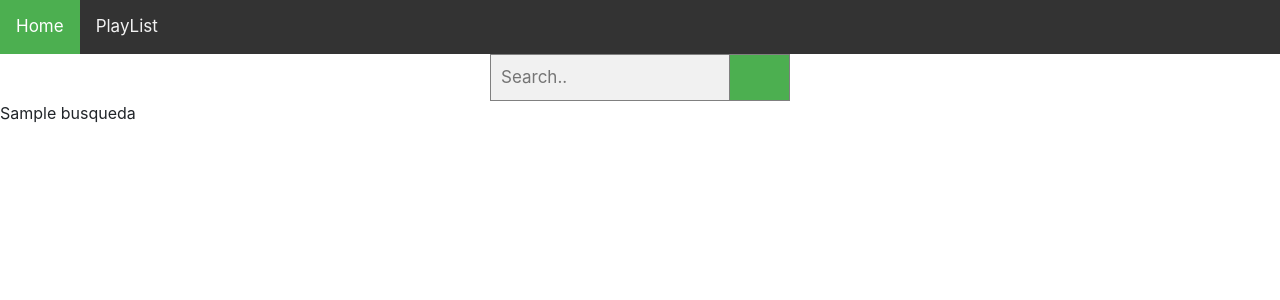
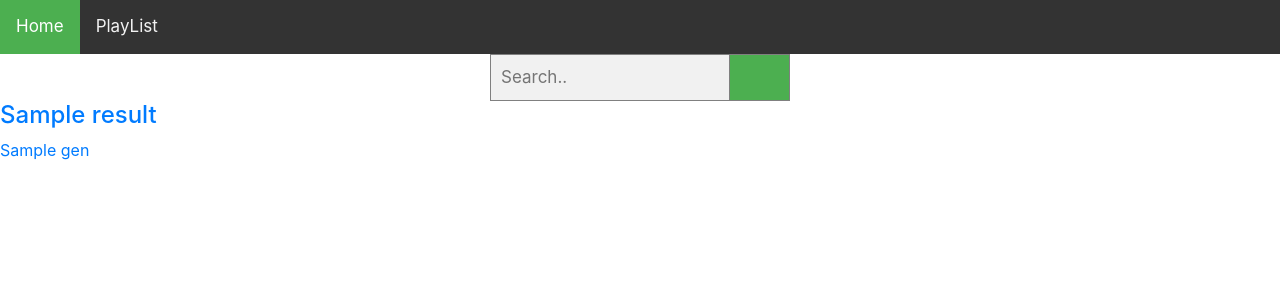
Before and after one commit to VictorLaraL/Recomendation_Redis_Flask, a Flask app: template src/templates/home.html in a window 1280 px wide. Shown: the top 300 px of the page. Run offline with Flask 2, Linux system fonts and the light colour scheme; the template is opened without the code that fills it: most values are stand-ins (such as "Sample title", 1, 10 or a date in 2020); some libraries are stand-ins or nearby versions.

Commit message:
update home page

```diff
--- a/src/app.py
+++ b/src/app.py
@@ -1,15 +1,25 @@
 from flask import Flask, request, render_template
 import redis
 
-dbMovies = redis.Redis(db = 0)
-dbGenres = redis.Redis(db = 1)
+dbMovies = redis.Redis(charset="utf-8", decode_responses=True, db = 0)
+dbGenres = redis.Redis(charset="utf-8", decode_responses=True, db = 1)
+
 app = Flask(__name__)
 
 @app.route('/home')
 def index():
-    search = request.args.get('search', "no hay coincideincias")
-    busqueda = str(dbGenres.smembers(search))
-    return render_template('home.html', busqueda = busqueda)
+    listMov = [] #Lista donde almacenamos todas las peliculas, las almacenamos como str
+
+    search = request.args.get('search', "no hay coincideincias") #Almacenamos los datos ingresados en el input
+
+    searchMov = ' '
+    for x in range (1, 9742):
+        for movie in dbMovies.smembers(x):
+            listMov.append(movie) #Agregamos cada pelicula a la lista
+            if (search == movie):
+                searchMov = 'si tenemos la pelicula: {}'.format(movie)
+
+    return render_template('home.html', list = listMov, result = searchMov)
 
 @app.route('/list')
 def listMov():
--- a/src/templates/home.html
+++ b/src/templates/home.html
@@ -9,6 +9,9 @@
         </form>
     <div>
 
-       <p>{{ busqueda }}</p>
+        <h4><a href="/list">{{result}} </a></h4>
 
+        {%for gen in list%}
+            <p><a href="/list">{{ gen }} </a></p>
+        {% endfor %}
 {% endblock %}
```
